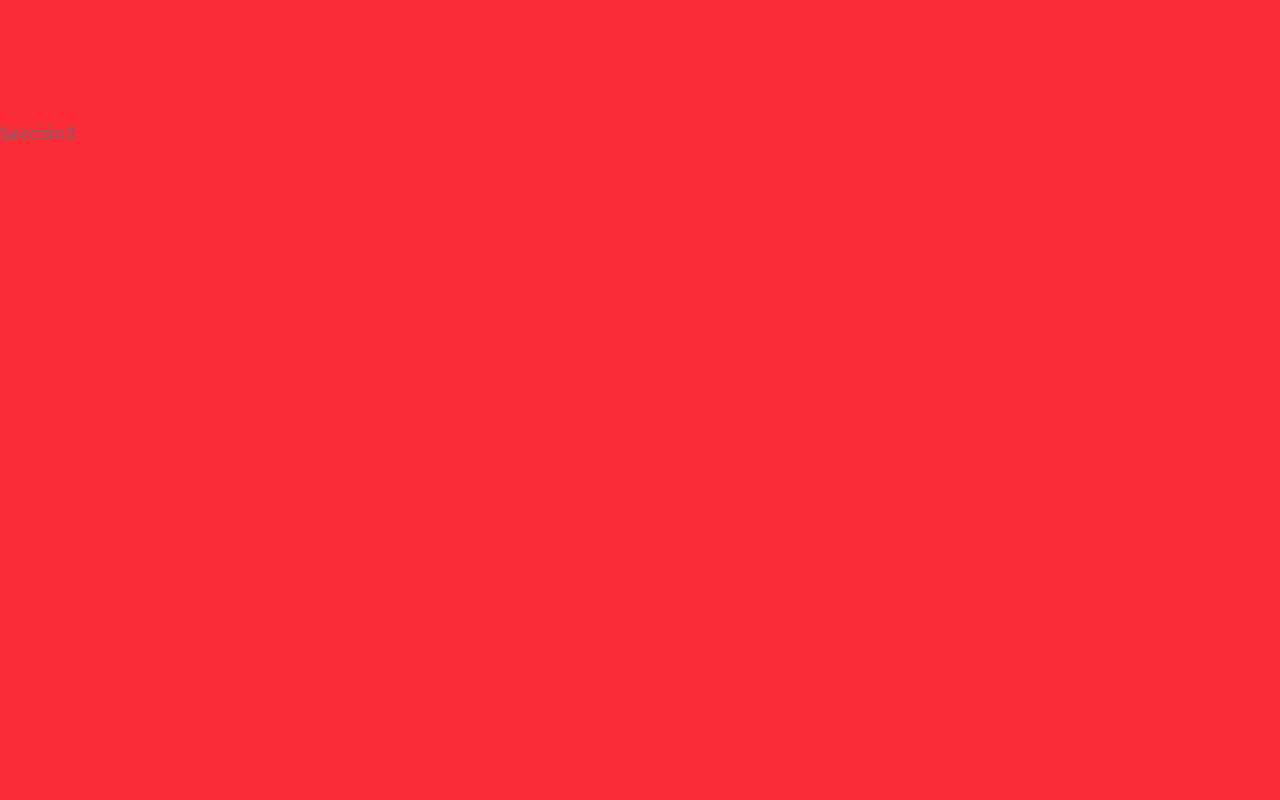
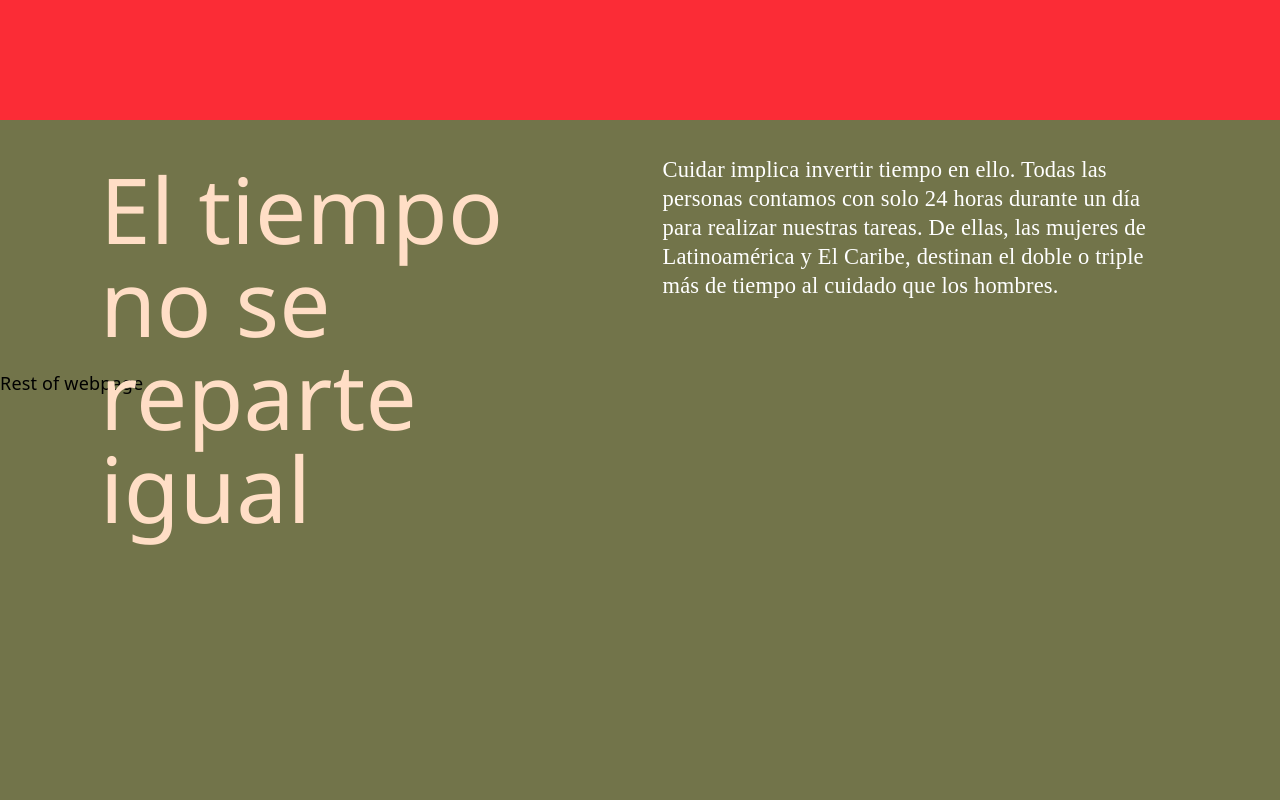
Before and after one commit to dataista-studio/cuidados-circulares, a React (Vite) app: page / in a window 1280 px wide. Shown: the part 2280-3080 px from the top of the page. Built offline with nearby package versions, Linux system fonts and the light colour scheme; a web font is replaced by a local one.

Commit message:
add title and paragraph text

```diff
--- a/src/screens/SeccionIII.jsx
+++ b/src/screens/SeccionIII.jsx
@@ -1,7 +1,44 @@
+import Title from "./seccionIII/Title";
+import Paragraph from "./seccionIII/Paragraph";
+
 export default function SeccionIII() {
+    const title = "El tiempo no se reparte igual";
+    const paragraphText = "Cuidar implica invertir tiempo en ello. Todas las personas contamos con solo 24 horas durante un día para realizar nuestras tareas. De ellas, las mujeres de Latinoamérica y El Caribe, destinan el doble o triple más de tiempo al cuidado que los hombres.";
+
     return (
-        <div className="w-screen h-screen bg-red-500">
-            Sección3
+        <div className="w-screen h-screen bg-verde-oscuro flex flex-col">
+            <div className="max-w-[1080px] flex flex-row mx-auto h-[250px] pt-[43px] gap-10 relative">
+                <div className="w-[50%] h-[100%]">
+                    <Title title={title} />
+
+                    {/* <CountryTitle countryName={selectedCountry} />
+                    <Globe
+                        width={350}
+                        countryName={englishName}
+                        oceanColor={oceano5}
+                        landColor={tierra5}
+                        countryColor={pais5}
+                    /> */}
+                </div>
+                <div className="w-[50%] h-[100%]">
+                    {/* <div className="h-[90%] w-[140%] bg-blanco pt-[49px] relative"> */}
+                    <Paragraph paragraph={paragraphText} />
+                        {/* <div className="w-[247px] ml-[49px]">
+                            <ChartTitle chartTitle={chartTitle} />
+                            <ChartSource chartSource={chartSource} />
+                            {selectedCountry === 'México' && <LegendItem fill={"none"} stroke={"#000"} text={"100 personas"} />}
+                            <LegendItem fill={verde} stroke={verde} text={"Mujeres"} />
+                            <LegendItem fill={naranjo} stroke={naranjo} text={"Hombres"} />
+                        </div>
+                        <ChartVariable chartVariable={chartVariable} />
+                        <Chart country={selectedCountry} /> */}
+                    {/* </div> */}
+                </div>
+
+            </div>
+            <div className="text-black">
+                Rest of webpage
+            </div>
         </div>
     )
 };
--- a/src/screens/SeccionV.jsx
+++ b/src/screens/SeccionV.jsx
@@ -47,7 +47,7 @@ export default function SeccionV() {
     return (
         <div className="w-screen h-screen bg-crema overflow-hidden">
             <div className="max-w-[1080px] flex flex-row mx-auto h-screen pt-[43px] gap-10 relative">
-                <div className="w-[48%] h-full">
+                <div className="w-[50%] h-full">
                     <Title title={title} />
                     <Paragraph paragraph={paragraphText} />
                     <CountryTitle countryName={selectedCountry} />
@@ -59,7 +59,7 @@ export default function SeccionV() {
                         countryColor={pais5}
                     />
                 </div>
-                <div className="w-[48%] h-screen">
+                <div className="w-[50%] h-screen">
                     <div className="h-[90%] w-[140%] bg-blanco pt-[49px] relative">
                         <div className="w-[247px] ml-[49px]">
                             <ChartTitle chartTitle={chartTitle} />
--- /dev/null
+++ b/src/screens/seccionIII/Paragraph.jsx
@@ -0,0 +1,7 @@
+export default function Paragraph({ paragraph }) {
+    return (
+        <p className="text-[30px] text-blanco font-serif leading-[29px] font-normal  mb-[34px] h-[116px]">
+            <sup>{paragraph}</sup>
+        </p>
+    )
+};
--- /dev/null
+++ b/src/screens/seccionIII/Title.jsx
@@ -0,0 +1,7 @@
+export default function Title({ title }) {
+    return (
+        <h2 className="text-[91px] text-salmon font-heading leading-[93px] font-normal mb-[27px]">
+            {title}
+        </h2>
+    )
+};
```
Also changed, not shown: src/screens/seccionIII/Example.jsx (deleted).
